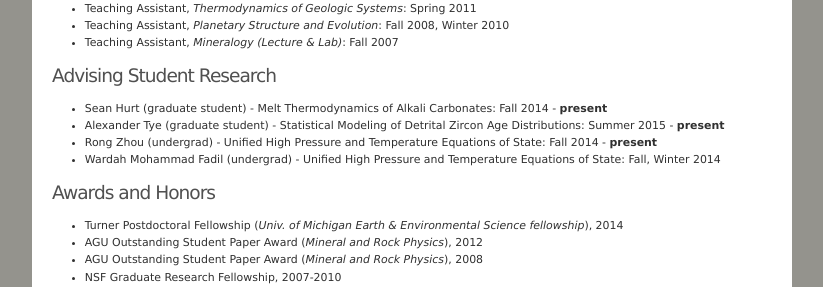
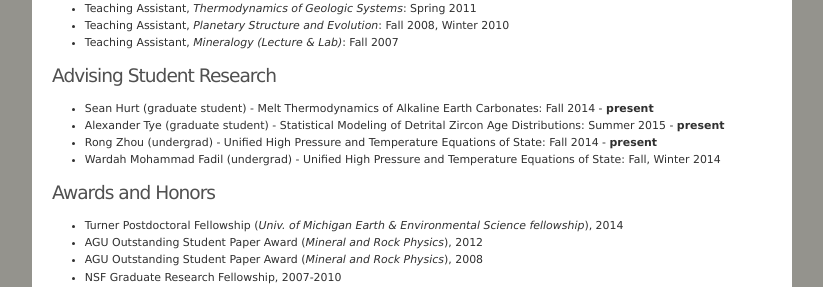
Before and after one commit to aswolf/aswolf.github.io, a Jekyll site: the page built from cv.md, in a window 1280 px wide and 900 px high, scrolled down 677 px. Shown: the part 158-445 px from the top of the window, without its empty margins (228-1051 px from the left). Built offline with Jekyll 4.4.1, drawn with Linux system fonts in a browser that asks for light colours.

Commit message:
Update cv alkaline earth carbonate correction

```diff
--- a/_includes/asw-cv-inc.html
+++ b/_includes/asw-cv-inc.html
@@ -48,7 +48,7 @@
 </ul>
 <h2 id="advising-student-research">Advising Student Research</h2>
 <ul>
-<li>Sean Hurt (graduate student) - Melt Thermodynamics of Alkali Carbonates: Fall 2014 - <strong>present</strong></li>
+<li>Sean Hurt (graduate student) - Melt Thermodynamics of Alkaline Earth Carbonates: Fall 2014 - <strong>present</strong></li>
 <li>Alexander Tye (graduate student) - Statistical Modeling of Detrital Zircon Age Distributions: Summer 2015 - <strong>present</strong></li>
 <li>Rong Zhou (undergrad) - Unified High Pressure and Temperature Equations of State: Fall 2014 - <strong>present</strong></li>
 <li>Wardah Mohammad Fadil (undergrad) - Unified High Pressure and Temperature Equations of State: Fall, Winter 2014</li>
```
Also changed, not shown: 1 other file.
